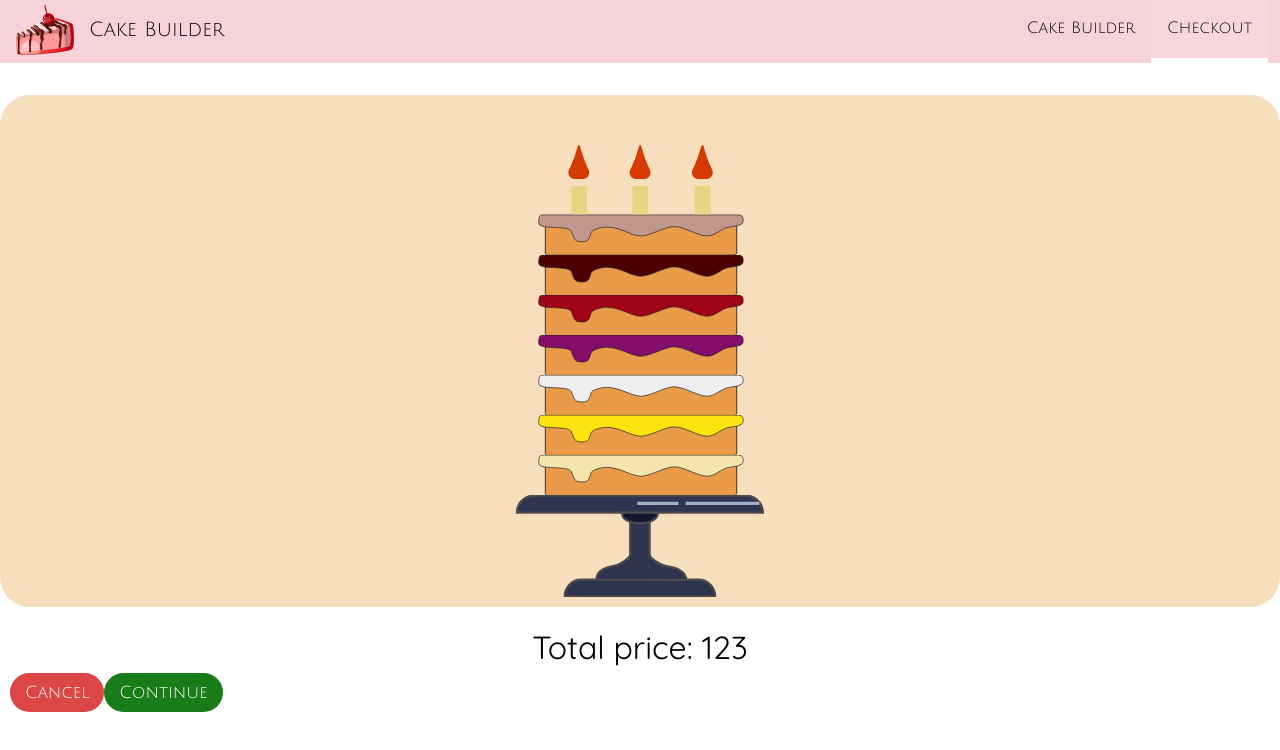
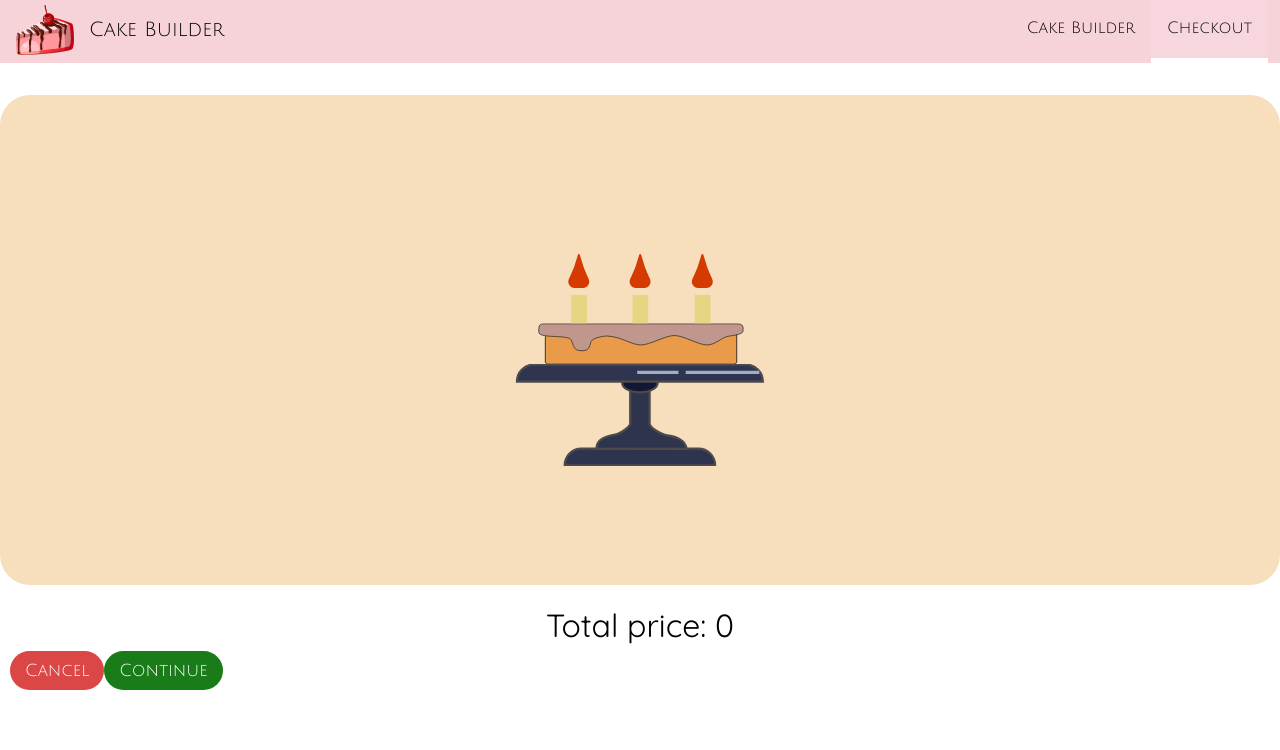
Before and after one commit to Aiperi-Amankulova/cake-builder, a React (Create React App) app: page /checkout in a window 1280 px wide. Shown: the top 750 px of the page. Built offline with nearby package versions, Linux system fonts and the light colour scheme; a web font is replaced by a local one.

Commit message:
Receive ingredients from builder to checkout

```diff
--- a/src/containers/CakeBuilder/CakeBuilder.js
+++ b/src/containers/CakeBuilder/CakeBuilder.js
@@ -50,12 +50,6 @@ export default withErrorHandler(() => {
     history.push({
       pathname: "/checkout",
       search: queryParams.join("&"),
-    });
-
-    setLoading(true);
-    axios.post("/order.json", order).then((response) => {
-      setLoading(false);
-      setIsOrdering(false);
     });
   }
   function addIngredient(type) {
--- a/src/containers/Checkout/Checkout.js
+++ b/src/containers/Checkout/Checkout.js
@@ -1,18 +1,21 @@
-import React from "react";
-import { useHistory } from "react-router-dom";
+import React, { useEffect } from "react";
+import { useHistory, useLocation } from "react-router-dom";
 import CheckoutSummary from "../../components/Checkout/CheckoutSummary/CheckoutSummary";
 import classes from "./Checkout.module.css";
 export default () => {
   const history = useHistory();
-  const ingredients = {
-    chocolateCream: 1,
-    strawberryCream: 1,
-    blueberryСream: 1,
-    proteinCream: 1,
-    bananaCream: 1,
-    vanillaCream: 1,
-  };
-  const price = 123;
+  const location = useLocation();
+
+  const query = new URLSearchParams(location.search);
+  let price = 0;
+  let ingredients = {};
+  query.forEach((value, key) => {
+    if (key === "price") {
+      price = +value;
+    } else {
+      ingredients[key] = +value;
+    }
+  });
 
   function checkoutCancel() {
     history.push("/builder");
```
